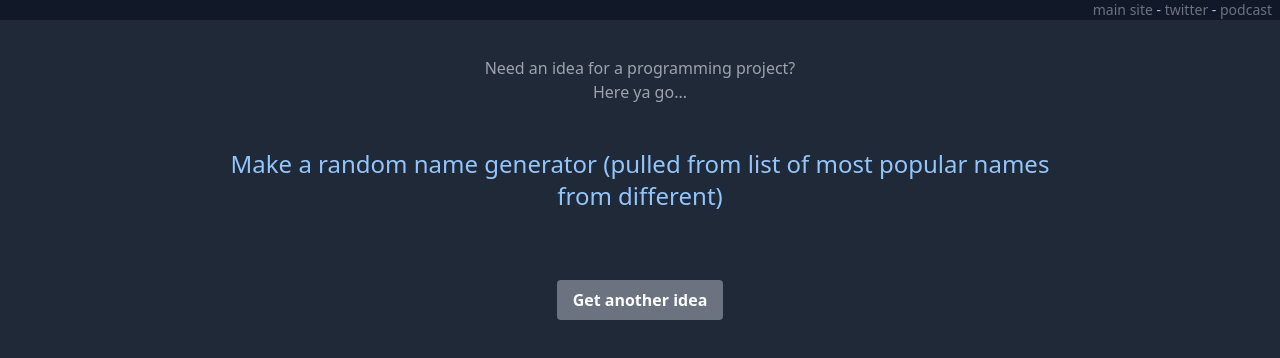
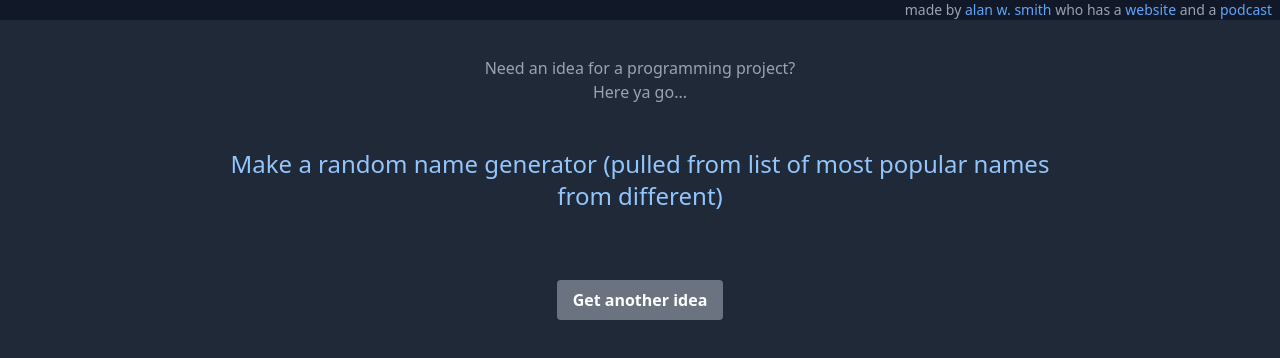
Before and after one commit to alanwsmith/ideas.alanwsmith.com, a Next.js app: page / in a window 1280 px wide. Shown: the top 358 px of the page. Built offline with nearby package versions, Linux system fonts and the light colour scheme.

Commit message:
Updated header text

```diff
--- a/pages/index.js
+++ b/pages/index.js
@@ -77,17 +77,18 @@ export default function Home() {
         />
       </Head>
       <header>
-        <div className="text-sm text-right pr-2 bg-gray-900">
-          <a className="text-gray-500" href="https://www.alanwsmith.com/">
-            main site
+        <div className="text-sm text-right pr-2 bg-gray-900 text-gray-400">
+          made by{' '}
+          <a className="text-blue-400" href="https://twitter.com/TheIdOfAlan">
+            alan w. smith
           </a>{' '}
-          -{' '}
-          <a className="text-gray-500" href="https://twitter.com/TheIdOfAlan">
-            twitter
+          who has a{' '}
+          <a className="text-blue-400" href="https://www.alanwsmith.com/">
+            website
           </a>{' '}
-          -{' '}
+          and a{' '}
           <a
-            className="text-gray-500"
+            className="text-blue-400"
             href="https://www.alanwsmith.com/the-pod-of-alan"
           >
             podcast
```
